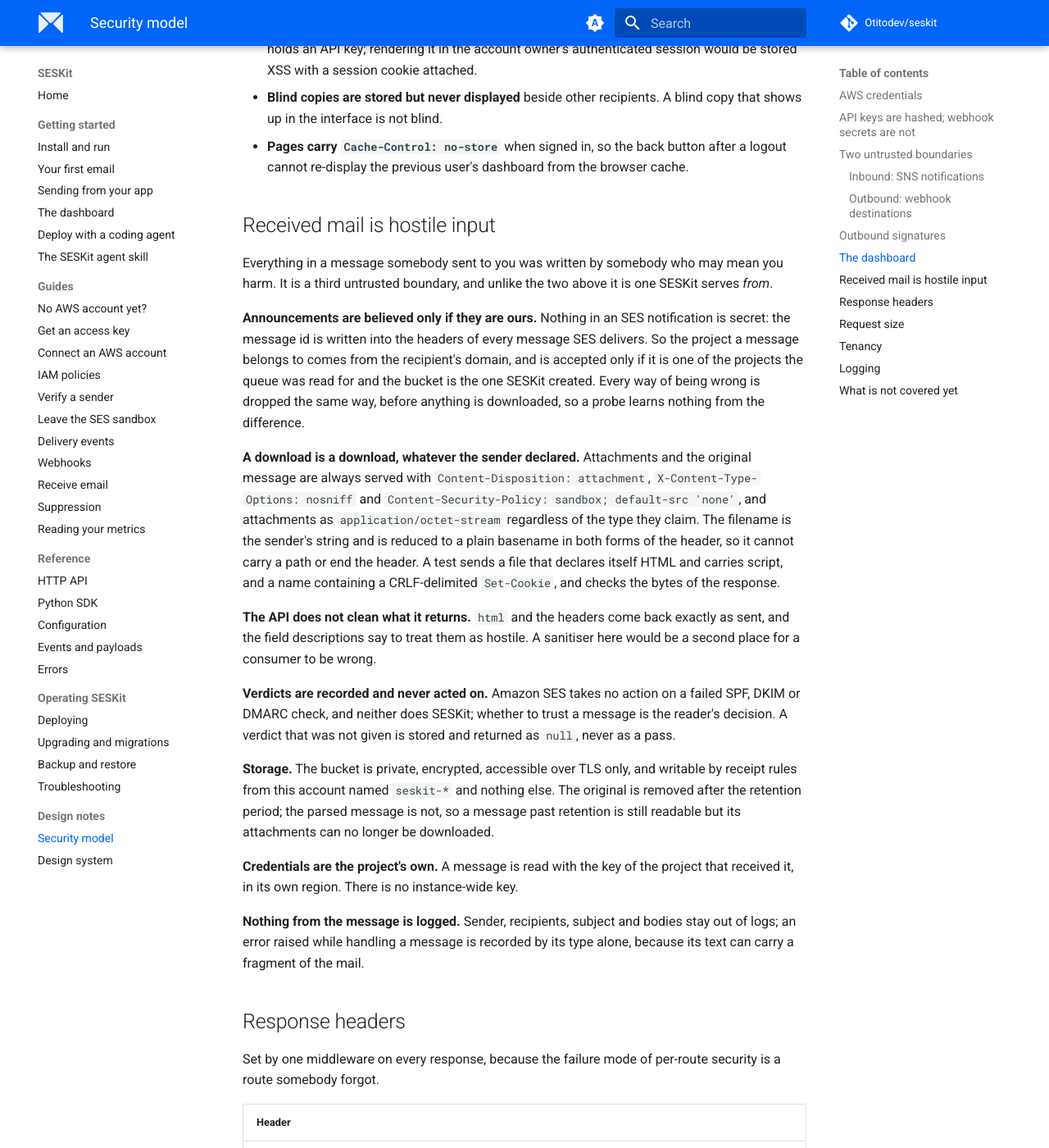
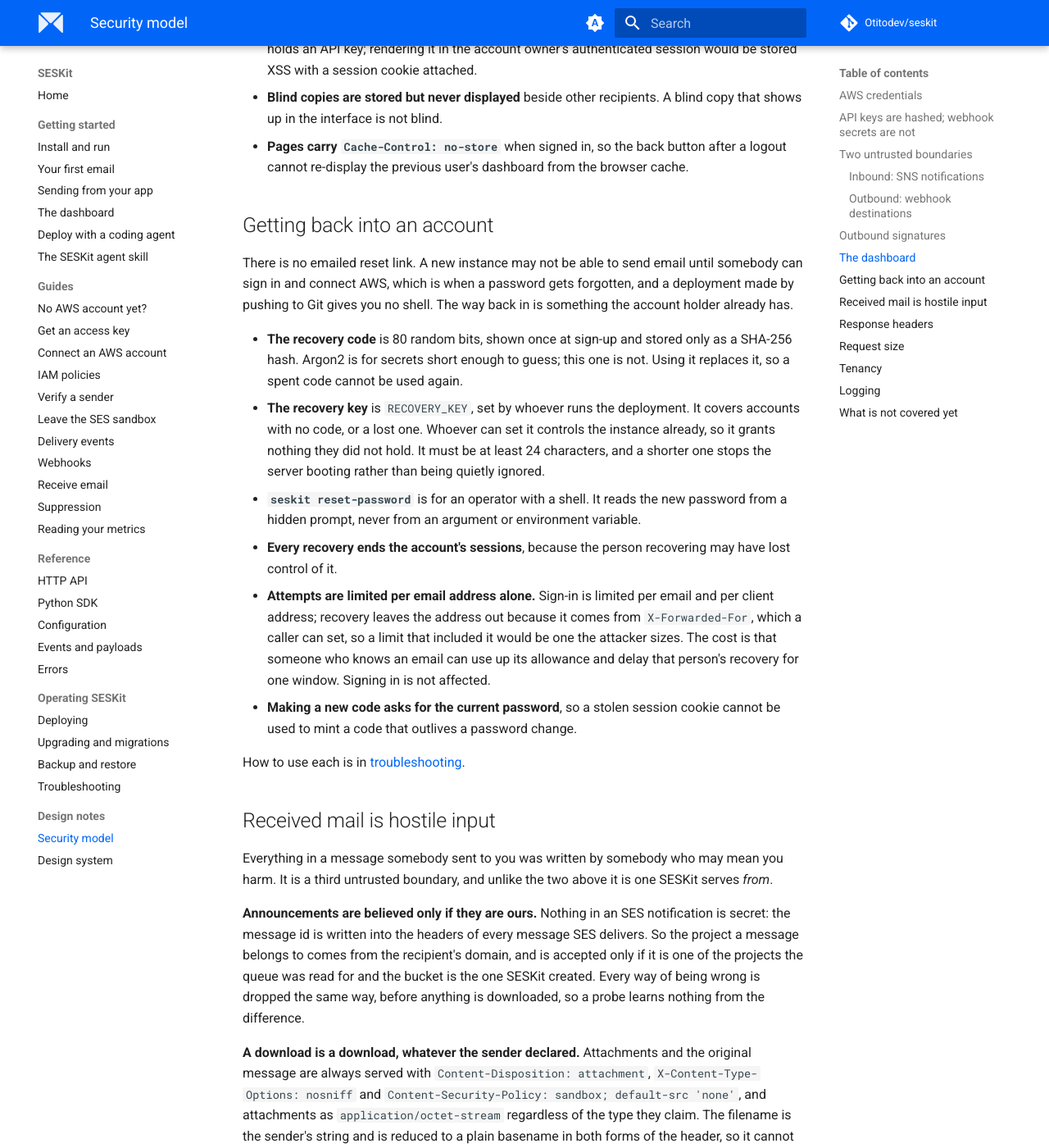
Before and after one commit to Otitodev/seskit, an MkDocs documentation site: the page built from docs/design/security-model.md, in a window 1280 px wide and 1400 px high, scrolled down 3339 px. Shown: the whole window at 82% size. Built offline with MkDocs 1.6.1 and Material for MkDocs 9.7.7, drawn with Linux system fonts in a browser that asks for light colours; comment, search, counter and statistics services are not loaded.

Commit message:
docs: describe the Inbox, Settings and password recovery (#68)
The dashboard tour listed seven pages when the sidebar has nine, and the
security model said nothing about how an account is recovered. Both were
written for features that have since shipped.

The tour gains the Inbox and Settings rows and sections, notes the receiving
switch on the Domains page, and the security model gains the recovery code, the
recovery key, the reset command and why attempts are limited per email address
alone.

Co-authored-by: Otitodev <198799600+Otitodev@users.noreply.github.com>
Co-authored-by: Claude Sonnet 5.5 <noreply@anthropic.com>

```diff
--- a/docs/design/security-model.md
+++ b/docs/design/security-model.md
@@ -149,6 +149,37 @@ later without a flag day.
   after a logout cannot re-display the previous user's dashboard from the
   browser cache.
 
+## Getting back into an account
+
+There is no emailed reset link. A new instance may not be able to send email until
+somebody can sign in and connect AWS, which is when a password gets forgotten, and
+a deployment made by pushing to Git gives you no shell. The way back in is
+something the account holder already has.
+
+- **The recovery code** is 80 random bits, shown once at sign-up and stored only
+  as a SHA-256 hash. Argon2 is for secrets short enough to guess; this one is not.
+  Using it replaces it, so a spent code cannot be used again.
+- **The recovery key** is `RECOVERY_KEY`, set by whoever runs the deployment. It
+  covers accounts with no code, or a lost one. Whoever can set it controls the
+  instance already, so it grants nothing they did not hold. It must be at least
+  24 characters, and a shorter one stops the server booting rather than being
+  quietly ignored.
+- **`seskit reset-password`** is for an operator with a shell. It reads the new
+  password from a hidden prompt, never from an argument or environment variable.
+- **Every recovery ends the account's sessions**, because the person recovering
+  may have lost control of it.
+- **Attempts are limited per email address alone.** Sign-in is limited per email
+  and per client address; recovery leaves the address out because it comes from
+  `X-Forwarded-For`, which a caller can set, so a limit that included it would be
+  one the attacker sizes. The cost is that someone who knows an email can use up
+  its allowance and delay that person's recovery for one window. Signing in is
+  not affected.
+- **Making a new code asks for the current password**, so a stolen session cookie
+  cannot be used to mint a code that outlives a password change.
+
+How to use each is in
+[troubleshooting](../operating/troubleshooting.md#i-have-forgotten-my-dashboard-password).
+
 ## Received mail is hostile input
 
 Everything in a message somebody sent to you was written by somebody who may mean
```
Also changed, not shown: docs/getting-started/dashboard-tour.md (+30 -4 lines).
